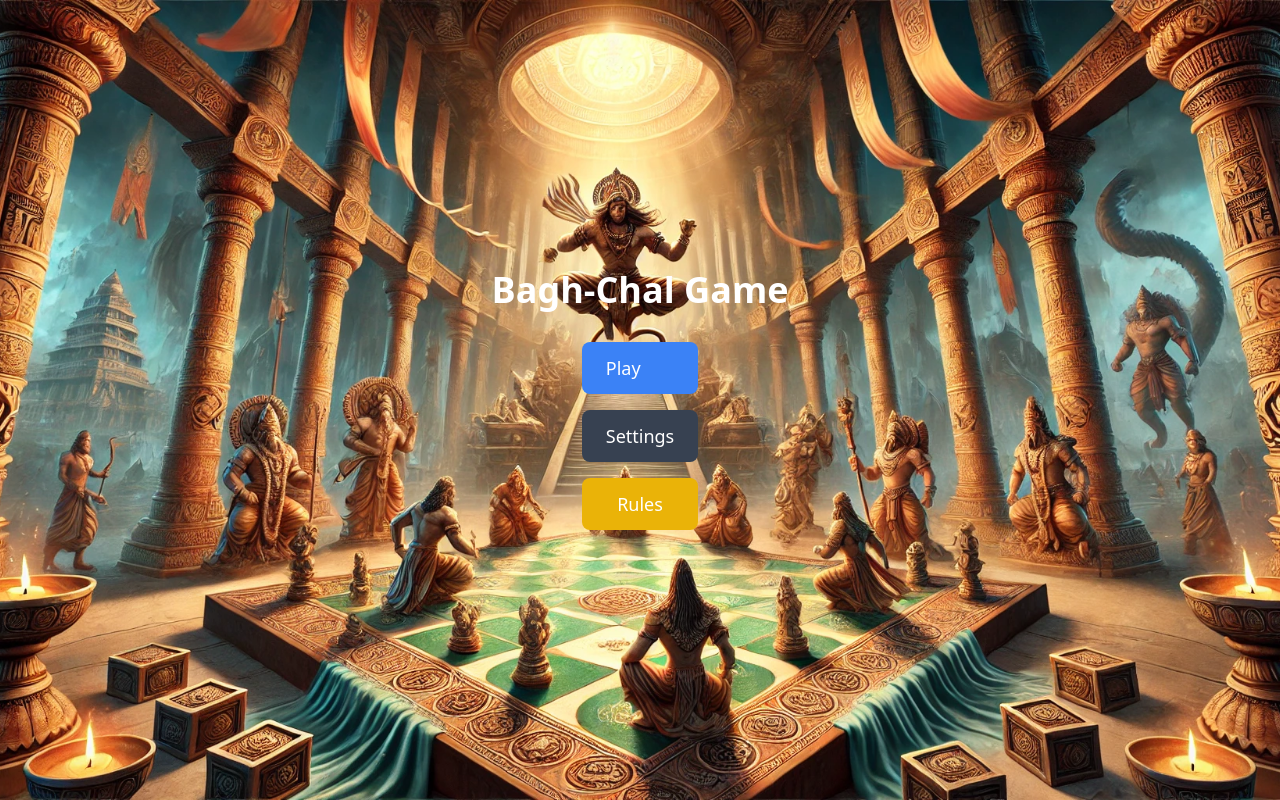
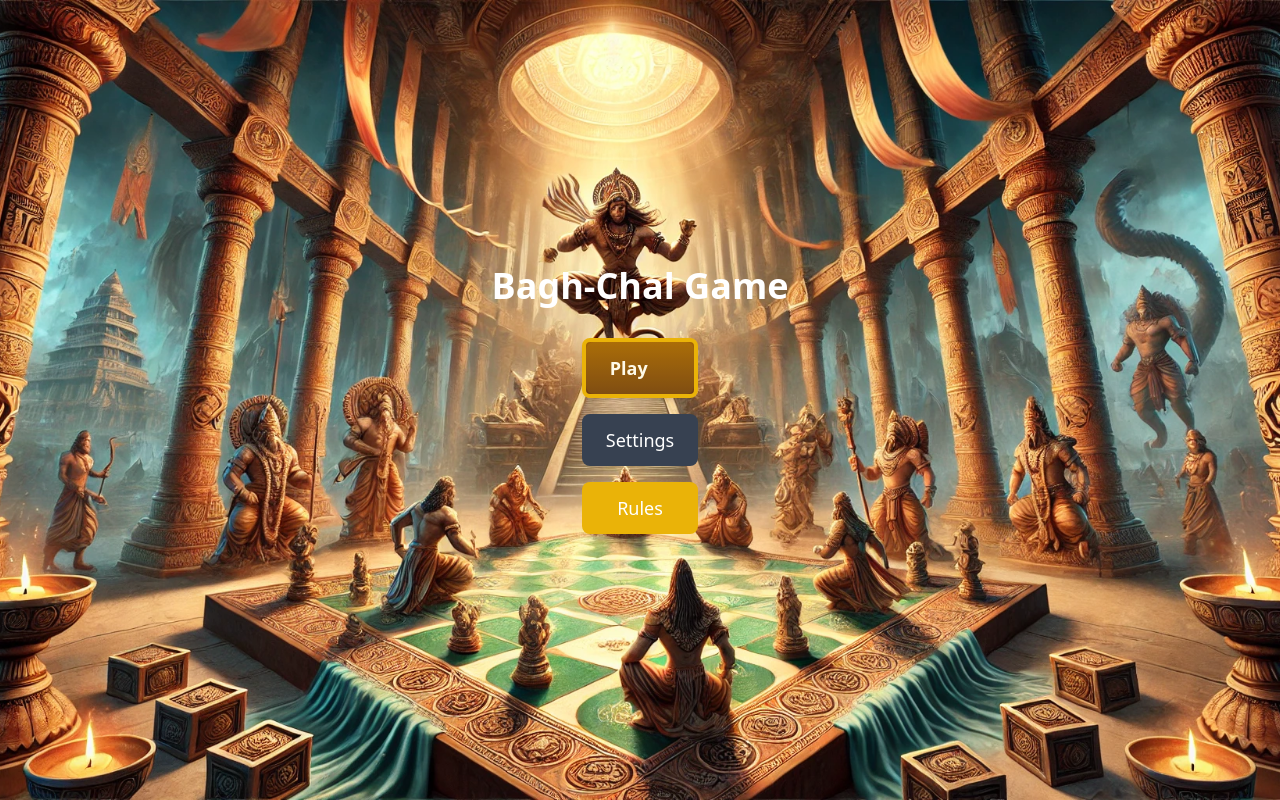
Before and after one commit to raghavjha619/Genesis, a React (Vite) app: page / in a window 1280 px wide. Built offline with nearby package versions, Linux system fonts and the light colour scheme.

Commit message:
button component

```diff
--- a/src/components/Home.jsx
+++ b/src/components/Home.jsx
@@ -1,22 +1,18 @@
 import React from "react";
 import { useNavigate, Link } from "react-router-dom";
 import bgImage from "../assets/homepagebg.webp"
+import HomeButton from "./ui/HomeButton";
 
 const Home = () => {
     const navigate = useNavigate();
 
     return (
-        <div   className="h-screen w-screen bg-cover bg-center bg-no-repeat z-10" style={{ backgroundImage: `url(${bgImage})` }}>
+        <div   className="h-screen w-screen bg-cover bg-center  bg-no-repeat z-10" style={{ backgroundImage: `url(${bgImage})` }}>
             <div className="flex flex-col items-center justify-center min-h-screen text-white"
             >
                 <h1 className="text-4xl font-bold mb-8">Bagh-Chal Game</h1>
                 <div className="flex flex-col gap-4">
-                    <Link
-                        className="px-6 py-3 bg-blue-500 hover:bg-blue-600 rounded-lg text-lg"
-                        to="/game"
-                    >
-                        Play
-                    </Link>
+                    <HomeButton  to = '/game' text = "Play" />
                     <button
                         className="px-6 py-3 bg-gray-700 hover:bg-gray-800 rounded-lg text-lg"
                         onClick={() => navigate("/settings")}
--- /dev/null
+++ b/src/components/ui/HomeButton.jsx
@@ -0,0 +1,23 @@
+import React from 'react'
+import { Link } from 'react-router-dom'
+function HomeButton({to, text}) {
+    return (
+        <>
+            <Link
+                to={to}
+                className={`relative px-6 py-3 text-lg font-bold text-white
+                        bg-gradient-to-b from-yellow-700 to-yellow-900
+                        border-4 border-yellow-500 rounded-lg shadow-md
+                        hover:shadow-xl hover:scale-105 transition
+                        duration-300 ease-in-out
+                        before:absolute before:inset-0 before:bg-yellow-400
+                        before:opacity-10 before:rounded-lg
+                        active:scale-95 `}
+            >
+                {text}
+            </Link>
+        </>
+    )
+}
+
+export default HomeButton
--- a/src/pages/index.jsx
+++ b/src/pages/index.jsx
@@ -1,5 +1,5 @@
 import React, { useState } from 'react';
-import GameBoard from  "../components/BaghChal";
+import GameBoard from  "../components/Gameboard";
 import { Button } from '../components/ui/button';
 import { RefreshCw, ArrowLeft, Info } from 'lucide-react';
 
```
